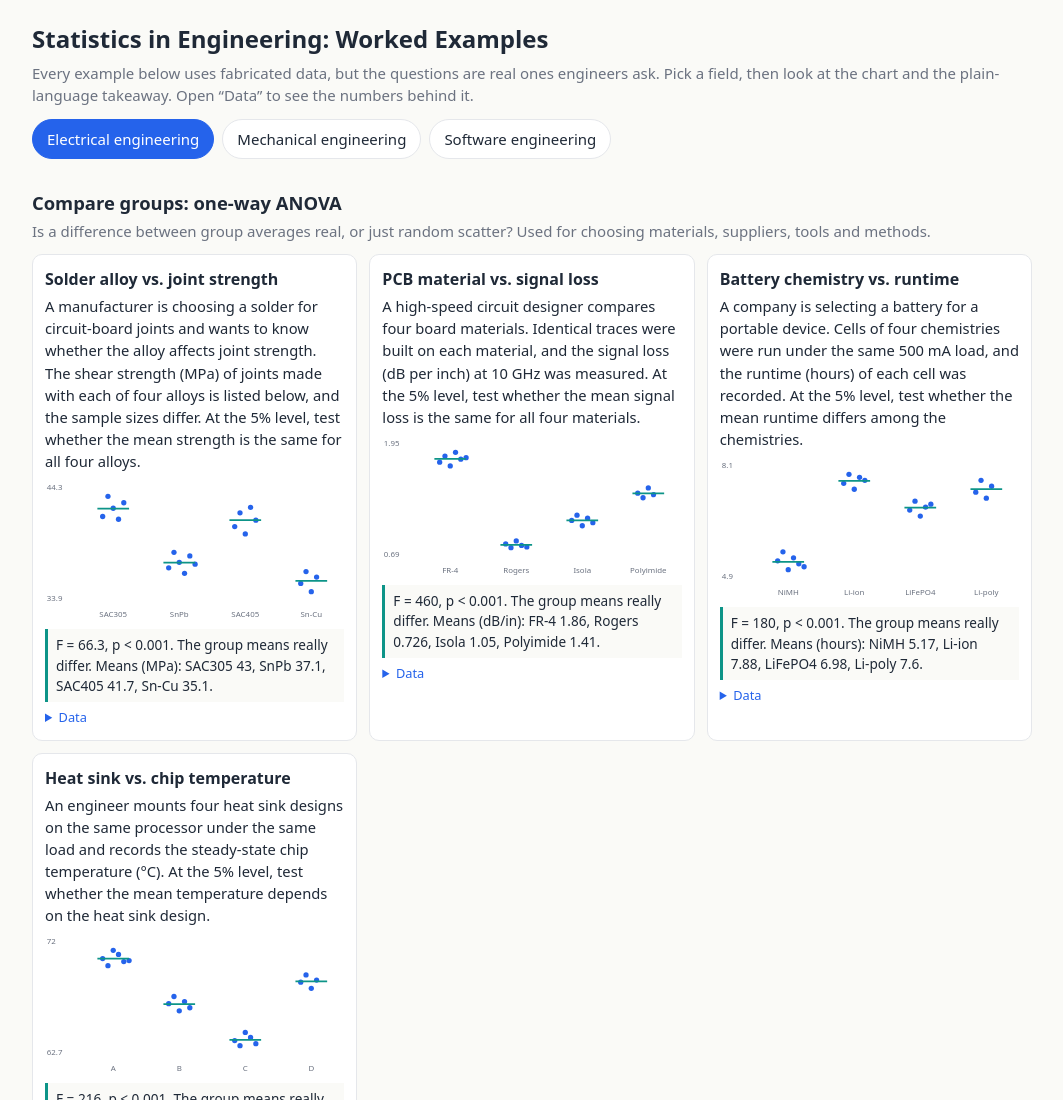
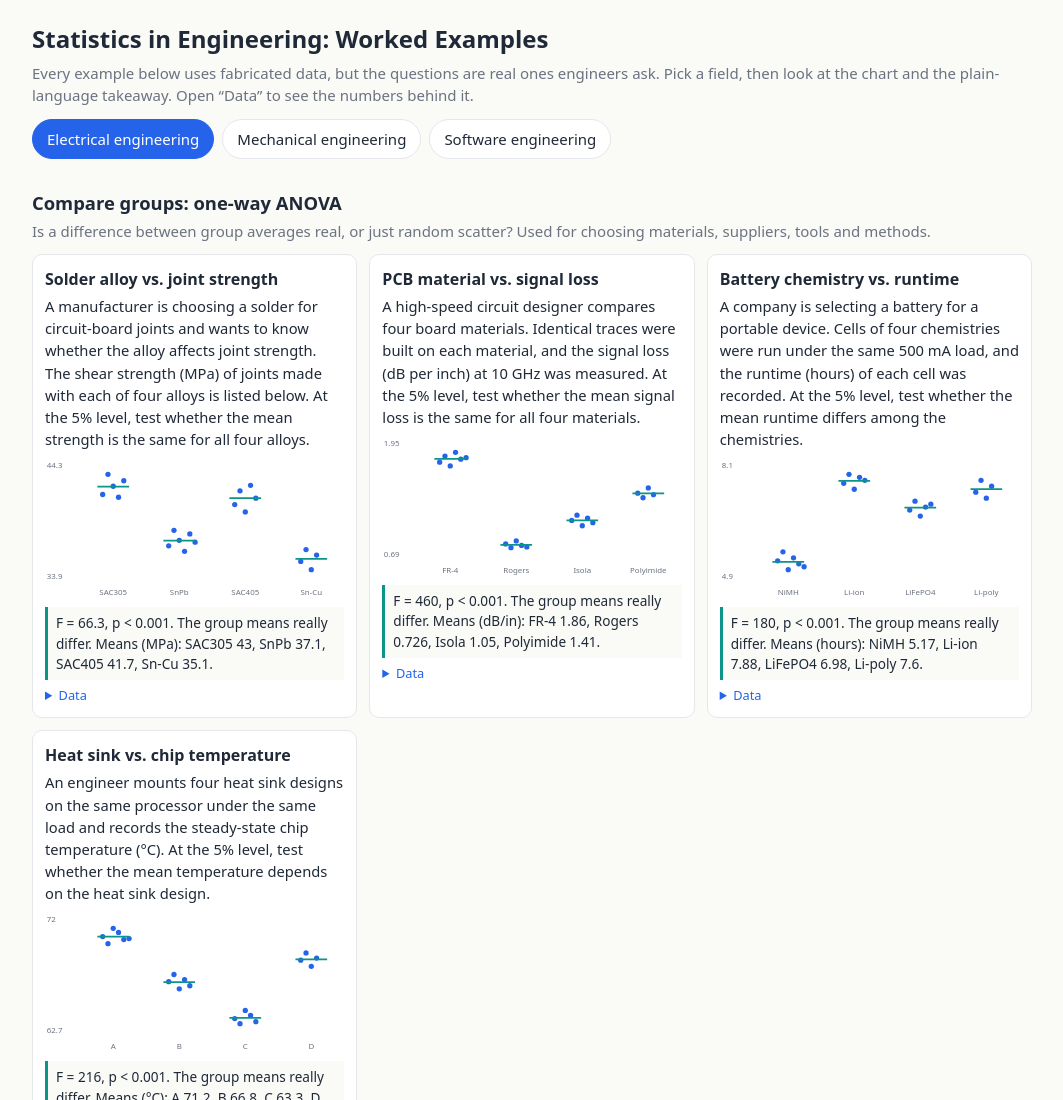
Before and after one commit to Szhang2025/StatisticsExercises, a plain HTML site: page index.html in a window 1280 px wide. Shown: the top 1100 px of the page, without its empty margins (108-1171 px from the left). Drawn offline with Linux system fonts and the light colour scheme.

```diff
--- a/index.html
+++ b/index.html
@@ -31,7 +31,7 @@ details{font-size:.8rem}summary{cursor:pointer;color:var(--ac)}
 <script>
 const D={
 E:{n:"Electrical",
-a:[["Solder alloy vs. joint strength","A manufacturer is choosing a solder for circuit-board joints and wants to know whether the alloy affects joint strength. The shear strength (MPa) of joints made with each of four alloys is listed below, and the sample sizes differ. At the 5% level, test whether the mean strength is the same for all four alloys.","MPa",[["SAC305",[42.1,44.3,43,41.8,43.6]],["SnPb",[36.5,38.2,37.1,35.9,37.8,36.9]],["SAC405",[41,42.5,40.2,43.1,41.7]],["Sn-Cu",[34.8,36.1,33.9,35.5]]]],
+a:[["Solder alloy vs. joint strength","A manufacturer is choosing a solder for circuit-board joints and wants to know whether the alloy affects joint strength. The shear strength (MPa) of joints made with each of four alloys is listed below. At the 5% level, test whether the mean strength is the same for all four alloys.","MPa",[["SAC305",[42.1,44.3,43,41.8,43.6]],["SnPb",[36.5,38.2,37.1,35.9,37.8,36.9]],["SAC405",[41,42.5,40.2,43.1,41.7]],["Sn-Cu",[34.8,36.1,33.9,35.5]]]],
 ["PCB material vs. signal loss","A high-speed circuit designer compares four board materials. Identical traces were built on each material, and the signal loss (dB per inch) at 10 GHz was measured. At the 5% level, test whether the mean signal loss is the same for all four materials.","dB/in",[["FR-4",[1.82,1.9,1.77,1.95,1.86,1.88]],["Rogers",[.74,.69,.78,.72,.7]],["Isola",[1.05,1.12,.98,1.08,1.02]],["Polyimide",[1.41,1.35,1.48,1.39]]]],
 ["Battery chemistry vs. runtime","A company is selecting a battery for a portable device. Cells of four chemistries were run under the same 500 mA load, and the runtime (hours) of each cell was recorded. At the 5% level, test whether the mean runtime differs among the chemistries.","hours",[["NiMH",[5.2,5.5,4.9,5.3,5.1,5.0]],["Li-ion",[7.8,8.1,7.6,8,7.9]],["LiFePO4",[6.9,7.2,6.7,7,7.1]],["Li-poly",[7.5,7.9,7.3,7.7]]]],
 ["Heat sink vs. chip temperature","An engineer mounts four heat sink designs on the same processor under the same load and records the steady-state chip temperature (°C). At the 5% level, test whether the mean temperature depends on the heat sink design.","°C",[["A",[71.2,70.5,72,71.6,70.9,71]],["B",[66.8,67.5,66.1,67,66.4]],["C",[63.2,62.7,64,63.5,62.9]],["D",[68.9,69.6,68.3,69.1]]]]],
```
